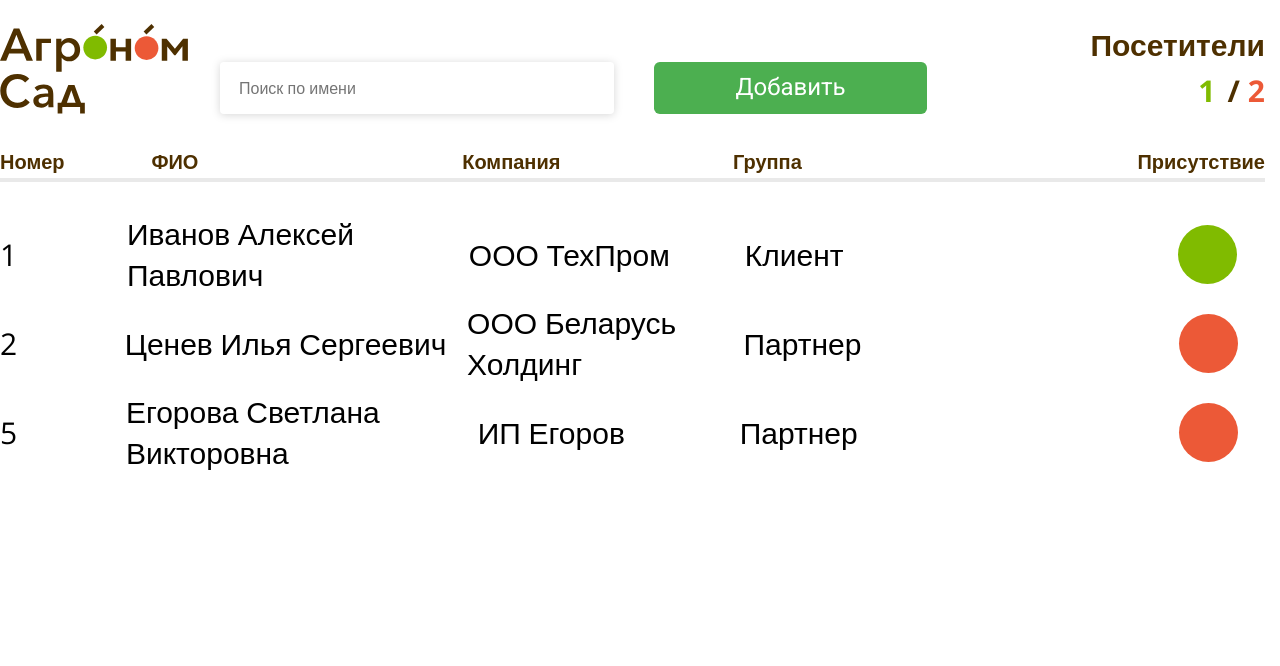
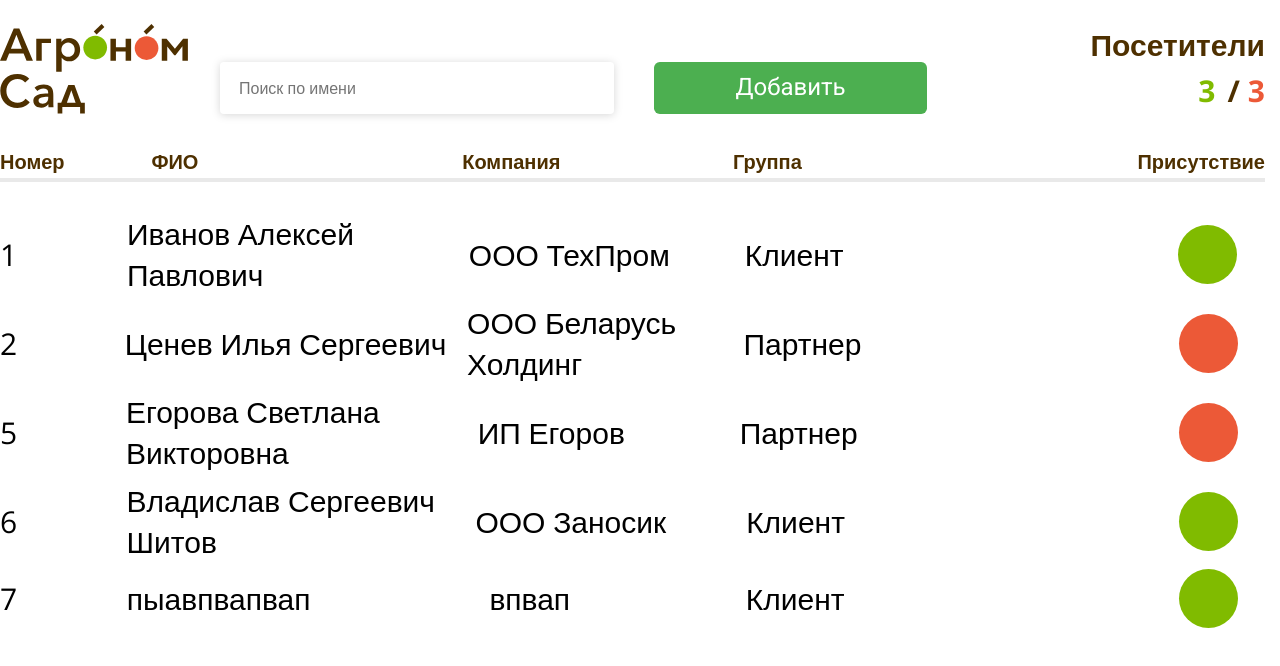
Before and after one commit to integrityaborescenes/agronom-sad, a React (Vite) app: page / in a window 1280 px wide. Shown: the top 666 px of the page. Built offline with nearby package versions, Linux system fonts and the light colour scheme; data requests are answered from the project's data file.

Commit message:
add animation to add users

```diff
--- a/db.json
+++ b/db.json
@@ -20,6 +20,27 @@
       "company": "ИП Егоров",
       "group": "Партнер",
       "present": false
+    },
+    {
+      "id": 6,
+      "fullName": "Владислав Сергеевич Шитов ",
+      "company": "ООО Заносик",
+      "group": "Клиент",
+      "present": true
+    },
+    {
+      "id": 7,
+      "fullName": "пыавпвапвап",
+      "company": "впвап",
+      "group": "Клиент",
+      "present": true
+    },
+    {
+      "id": 10,
+      "fullName": "dsfsdfdsf",
+      "company": "sdfsdf",
+      "group": "Партнер",
+      "present": false
     }
   ]
 }
--- a/src/components/ModalWindow/ModalWindow.tsx
+++ b/src/components/ModalWindow/ModalWindow.tsx
@@ -51,10 +51,10 @@ const ModalWindow = () => {
                     method: 'DELETE',
                 }).then(() => {
                     dispatch(removeVisitor(whatVisitorOpenToEdit))
-                    dispatch(close())
                     dispatch(whatAnimation(''))
                 })
             },400)
+            dispatch(close())
         }
     }
 
--- a/src/components/Spreadsheet/Spreadsheet.module.css
+++ b/src/components/Spreadsheet/Spreadsheet.module.css
@@ -91,6 +91,11 @@
   transform: translateY(-100%);
   margin-bottom: 0;
 }
+.spreadSheets tbody tr:last-child {
+  opacity: 0;
+  transform: translateY(-20px);
+  margin-bottom: 0;
+}
 .spreadSheets tbody tr:hover {
   background: radial-gradient(ellipse at center, rgba(119, 221, 119, 0.2) 0%, rgba(119, 221, 119, 0.15) 30%, rgba(119, 221, 119, 0.08) 60%, rgba(119, 221, 119, 0) 100%);
 }
--- a/src/components/Spreadsheet/Spreadsheet.module.scss
+++ b/src/components/Spreadsheet/Spreadsheet.module.scss
@@ -92,6 +92,12 @@
           margin-bottom: 0;
         }
 
+        &:last-child {
+          opacity: 0;
+          transform: translateY(-20px);
+          margin-bottom: 0;
+        }
+
         &:hover {
           background: radial-gradient(
                           ellipse at center,
--- a/src/components/Spreadsheet/Spreadsheet.tsx
+++ b/src/components/Spreadsheet/Spreadsheet.tsx
@@ -26,7 +26,8 @@ const Spreadsheet = () => {
             <tbody>
             {
                 visitorInfo.map((info) => (
-                <tr className={`${whatAnimation === 'delete' && whatVisitorOpenToEdit && whatVisitorOpenToEdit.id === info.id  ? styles.removing : ''}`}
+                <tr className={`
+                ${whatAnimation === 'delete' && whatVisitorOpenToEdit && whatVisitorOpenToEdit.id === info.id  ? styles.removing : ''}`}
                     key={info.id} onClick={() => dispatch(openEdit(info))}>
                     <td className={styles.firstCol}>{info.id}</td>
                     <td className={styles.secondCol}>{info.fullName}</td>
```
Also changed, not shown: 1 other file (tests, documents, lock files or other folders).
